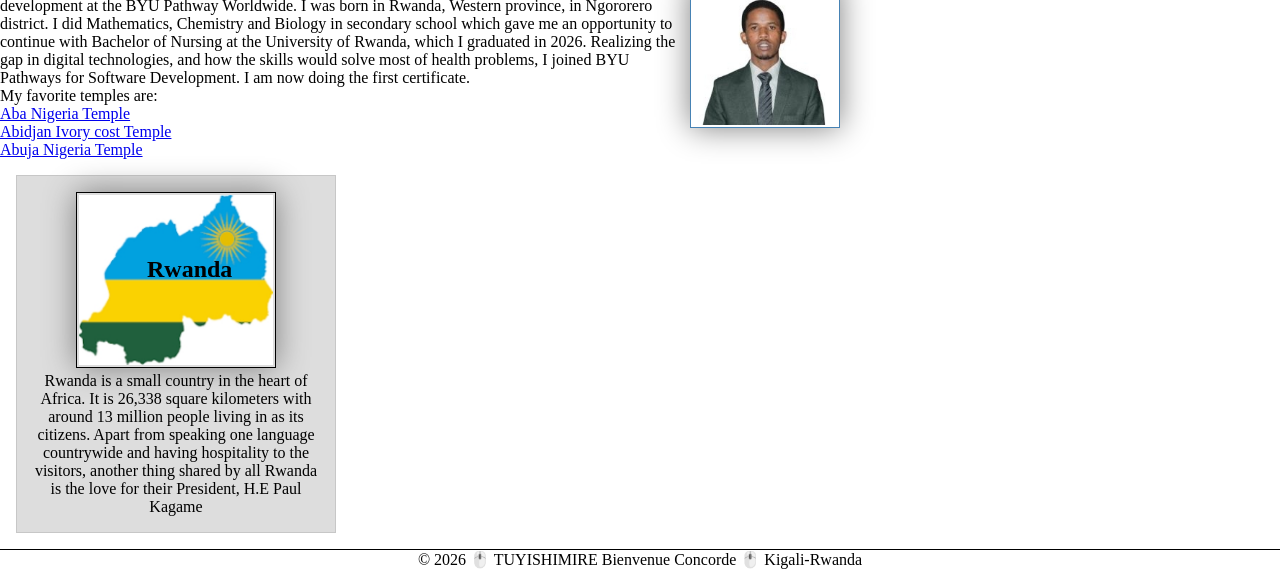
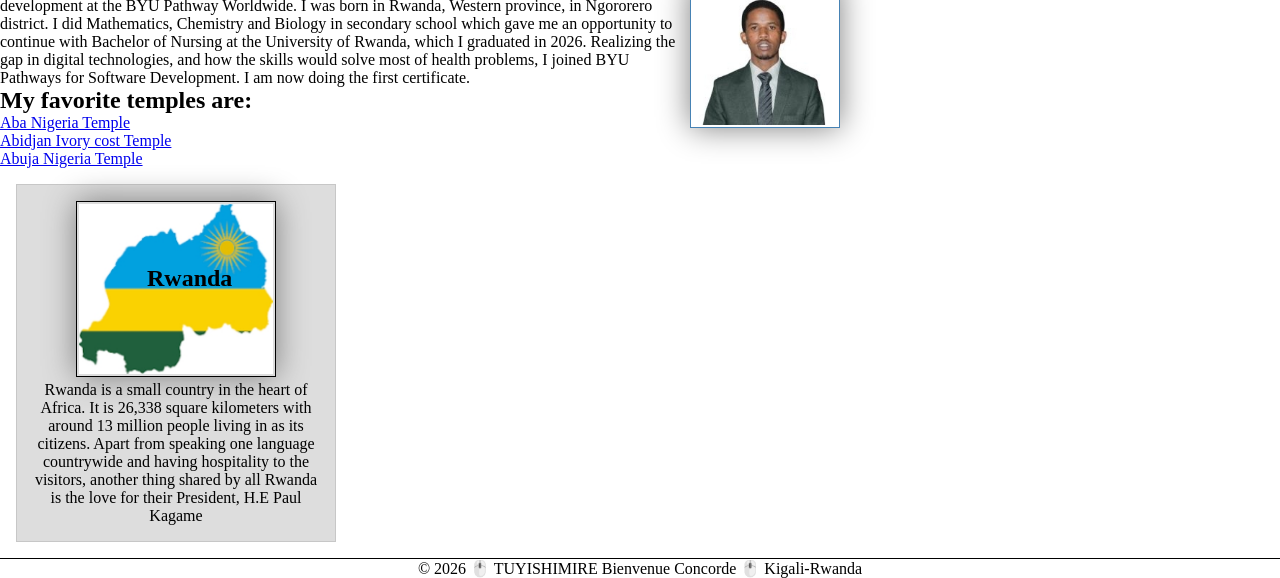
Before and after one commit to concordebienvenue/wdd130, a plain HTML site: page index.html in a window 1280 px wide. Shown: the part 310-888 px from the top of the page. Drawn offline with Linux system fonts and the light colour scheme.

Commit message:
correcting errors

```diff
--- a/index.html
+++ b/index.html
@@ -28,7 +28,7 @@
             Realizing the gap in digital technologies, and how the skills would solve most of health problems, I joined BYU Pathways for Software Development. I am now doing the first certificate.</p>
 
         <ul>
-            <P>My favorite temples are:</P>
+            <h2>My favorite temples are:</h2>
             <li><a href="https://www.churchofjesuschrist.org/temples/details/aba-nigeria-temple?lang=eng" target="_blank" rel="noopener"> Aba Nigeria Temple</a></li>
             <li><a href="https://www.churchofjesuschrist.org/temples/details/abidjan-ivory-coast-temple?lang=eng" target="_blank" rel="noopener"> Abidjan Ivory cost Temple</a></li>
             <li><a href="https://www.churchofjesuschrist.org/temples/details/abuja-nigeria-temple?lang=eng" target="_blank" rel="noopener"> Abuja Nigeria Temple</a></li>
```
